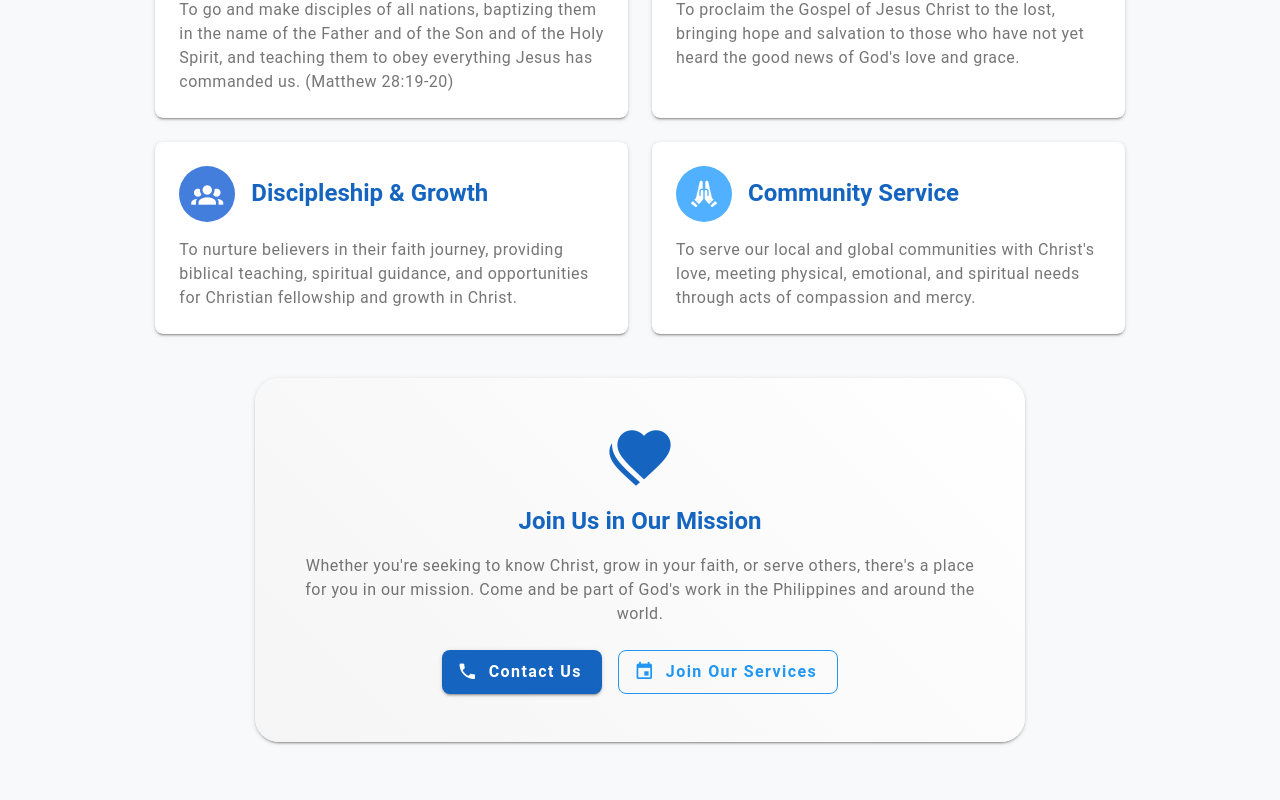
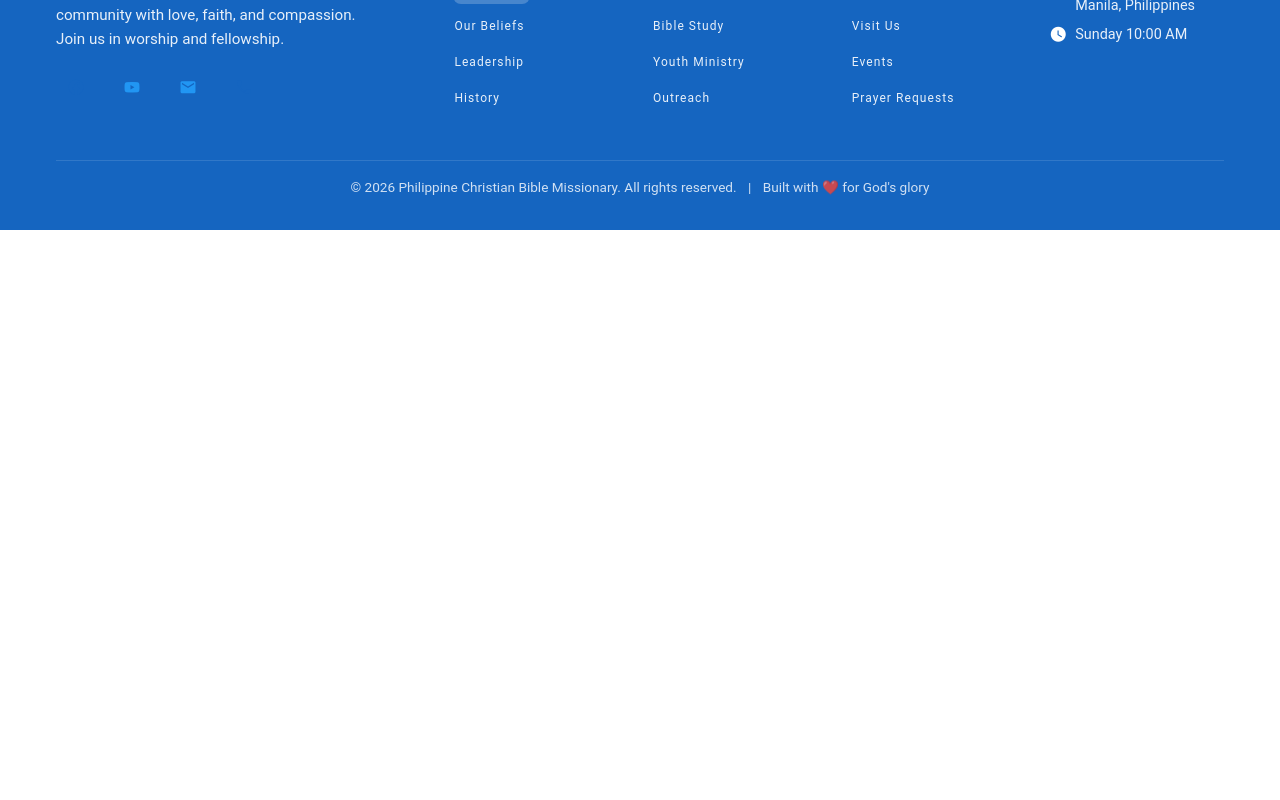
Before and after one commit to centmarde/PBCM-International, a Vue app: page /mission in a window 1280 px wide. Shown: the part 880-1680 px from the top of the page. After the commit the page ends 1110 px from the top, so only its background shows below. Built offline with nearby package versions, Linux system fonts and the light colour scheme; a small style sheet from the web is missing.

Commit message:
refactor: remove unused mission pillars section and call to action from MissionView component

```diff
--- a/src/pages/missionView.vue
+++ b/src/pages/missionView.vue
@@ -110,106 +110,5 @@ const missionSections: MissionSection[] = [
       </v-col>
     </v-row>
 
-    <!-- Mission Pillars -->
-    <v-row justify="center">
-      <v-col cols="12" :md="mdAndUp ? 10 : 12">
-        <h2 :class="['text-center mb-6 text-primary font-weight-bold', xs ? 'text-h5' : 'text-h4']">
-          Our Mission Pillars
-        </h2>
-        <v-row>
-          <v-col
-            v-for="(section, index) in missionSections"
-            :key="index"
-            cols="12"
-            :sm="smAndDown ? 12 : 6"
-            :md="mdAndUp ? 6 : 12"
-          >
-            <v-card
-              color="surface"
-              class="h-100 rounded-lg transition-all"
-              :class="{ 'mx-2 mb-4': smAndDown }"
-              elevation="2"
-              hover
-            >
-              <v-card-text class="pa-6">
-                <div class="d-flex align-center mb-4">
-                  <v-avatar
-                    :size="xs ? 48 : 56"
-                    :color="section.color || 'secondary'"
-                    class="mr-4"
-                  >
-                    <v-icon
-                      :size="xs ? 24 : 32"
-                      color="white"
-                    >
-                      {{ section.icon }}
-                    </v-icon>
-                  </v-avatar>
-                  <h3 :class="['text-primary font-weight-bold', xs ? 'text-h6' : 'text-h5']">
-                    {{ section.title }}
-                  </h3>
-                </div>
-                <p :class="[xs ? 'text-body-2' : 'text-body-1', 'mb-0 text-medium-emphasis']">
-                  {{ section.content }}
-                </p>
-              </v-card-text>
-            </v-card>
-          </v-col>
-        </v-row>
-      </v-col>
-    </v-row>
-
-    <!-- Call to Action -->
-    <v-row justify="center" class="mt-8 mb-4">
-      <v-col cols="12" :md="mdAndUp ? 8 : 12">
-        <v-card
-          :style="`background: linear-gradient(45deg, ${theme.current.value.colors['surface-variant']} 0%, ${theme.current.value.colors.surface} 100%)`"
-          class="text-center pa-8 rounded-xl elevation-4"
-          :class="{ 'mx-2': smAndDown }"
-        >
-          <v-card-text>
-            <v-icon
-              :size="xs ? 48 : 64"
-              color="primary"
-              class="mb-4"
-            >
-              mdi-heart-multiple
-            </v-icon>
-            <h3 :class="['text-primary mb-4 font-weight-bold', xs ? 'text-h6' : 'text-h5']">
-              Join Us in Our Mission
-            </h3>
-            <p :class="[xs ? 'text-body-2' : 'text-body-1', 'mb-6 text-medium-emphasis']">
-              Whether you're seeking to know Christ, grow in your faith, or serve others,
-              there's a place for you in our mission. Come and be part of God's work
-              in the Philippines and around the world.
-            </p>
-            <div class="d-flex flex-column flex-sm-row justify-center ga-4">
-              <v-btn
-                color="primary"
-                :size="xs ? 'default' : 'large'"
-                :block="smAndDown"
-                to="/contact"
-                elevation="2"
-                class="font-weight-bold"
-              >
-                <v-icon start>mdi-phone</v-icon>
-                Contact Us
-              </v-btn>
-              <v-btn
-                color="secondary"
-                variant="outlined"
-                :size="xs ? 'default' : 'large'"
-                :block="smAndDown"
-                to="/services"
-                class="font-weight-bold"
-              >
-                <v-icon start>mdi-calendar</v-icon>
-                Join Our Services
-              </v-btn>
-            </div>
-          </v-card-text>
-        </v-card>
-      </v-col>
-    </v-row>
   </v-container>
 </template>
```
